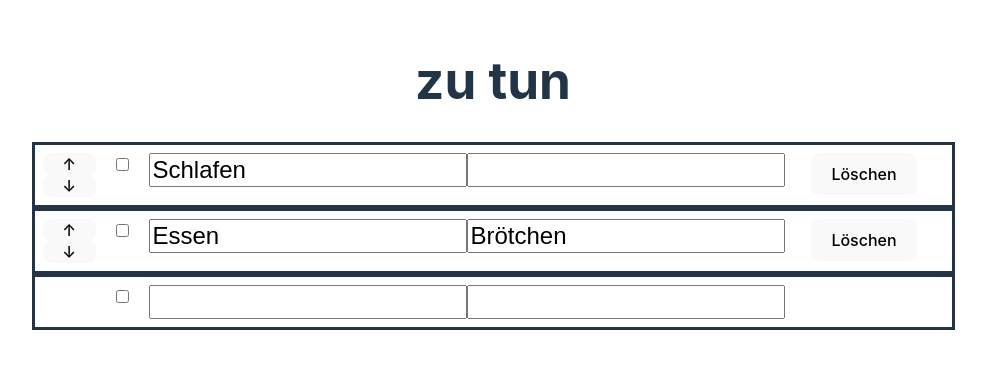
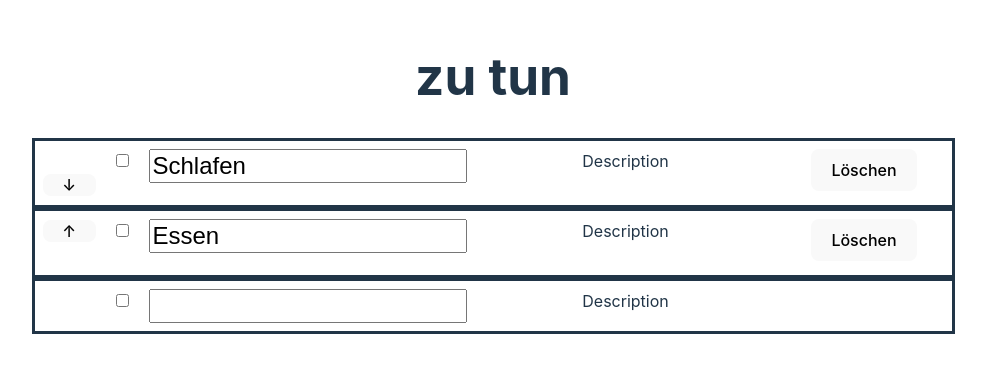
Before and after one commit to EinPraktikant/zutun, a React (Vite) app: page / in a window 1280 px wide. Shown: the part 226-598 px from the top of the page, without its empty margins (147-1133 px from the left). Built offline with nearby package versions, Linux system fonts and the light colour scheme.

Commit message:
Use grids

```diff
--- a/src/App.css
+++ b/src/App.css
@@ -33,13 +33,15 @@
 
 .item__move {
   display: grid;
+  grid-template-rows: 1fr 1fr;
 }
 
 .item__move button {
+  width: 100%;
   padding: 0%;
 }
 
-.item__done {}
+.item__done input {}
 
 .item__title {}
 
--- a/src/App.tsx
+++ b/src/App.tsx
@@ -25,7 +25,7 @@ function App(): React.ReactElement {
     return true;
   }
 
-  function changeItem(index: number, item: Item): void {
+  function editItem(index: number, item: Item): void {
     if (!isItemAndIndexValid(index, item))
       return;
 
@@ -34,7 +34,7 @@ function App(): React.ReactElement {
     if (index === items.length - 1) {
       newItems = items.concat(new Item());
     } else {
-      items.findIndex((iterItem, iterIndex) => iterIndex > index && iterItem.title.length === 0)
+      // items.findIndex((iterItem, iterIndex) => iterIndex > index && iterItem.title.length === 0)
       newItems = [...items];
     }
 
@@ -58,7 +58,7 @@ function App(): React.ReactElement {
     if (!isItemAndIndexValid(index) || !isItemAndIndexValid(switchIndex))
       return;
 
-    let newItems = [...items];
+    const newItems = [...items];
     [newItems[index], newItems[switchIndex]] = [newItems[switchIndex], newItems[index]];
 
     setItems(newItems);
@@ -74,22 +74,23 @@ function App(): React.ReactElement {
             <div className='item__move'>
               { index !== items.length - 1 &&
                 <>
-                  <button onClick={() => moveItem(index, "up")}>↑</button>
-                  <button onClick={() => moveItem(index, "down")}>↓</button>
+                  <div>{ index !== 0 && <button onClick={() => moveItem(index, "up")}>↑</button> }</div>
+                  <div>{ index !== items.length - 2 &&<button onClick={() => moveItem(index, "down")}>↓</button> }</div>
                 </>
               }
             </div>
 
             <div className='item__done'>
-              <input type='checkbox' checked={item.done} onChange={(event) => changeItem(index, {...item, done: event.target.checked})} onBlur={(event) => console.log(event)} />
+              <input type='checkbox' checked={item.done} onChange={(event) => editItem(index, {...item, done: event.target.checked})} onBlur={(event) => console.log(event)} />
             </div>
 
             <div className='item__title'>
-              <input value={item.title} onChange={(event) => changeItem(index, {...item, title: event.target.value })} />
+              <input value={item.title} onChange={(event) => editItem(index, {...item, title: event.target.value })} />
             </div>
 
             <div className='item__description'>
-              <input value={item.description} onChange={(event) => changeItem(index, {...item, description: event.target.value })} />
+              Description
+              {/* <input value={item.description} onChange={(event) => editItem(index, {...item, description: event.target.value })} /> */}
             </div>
 
             <div>
```
